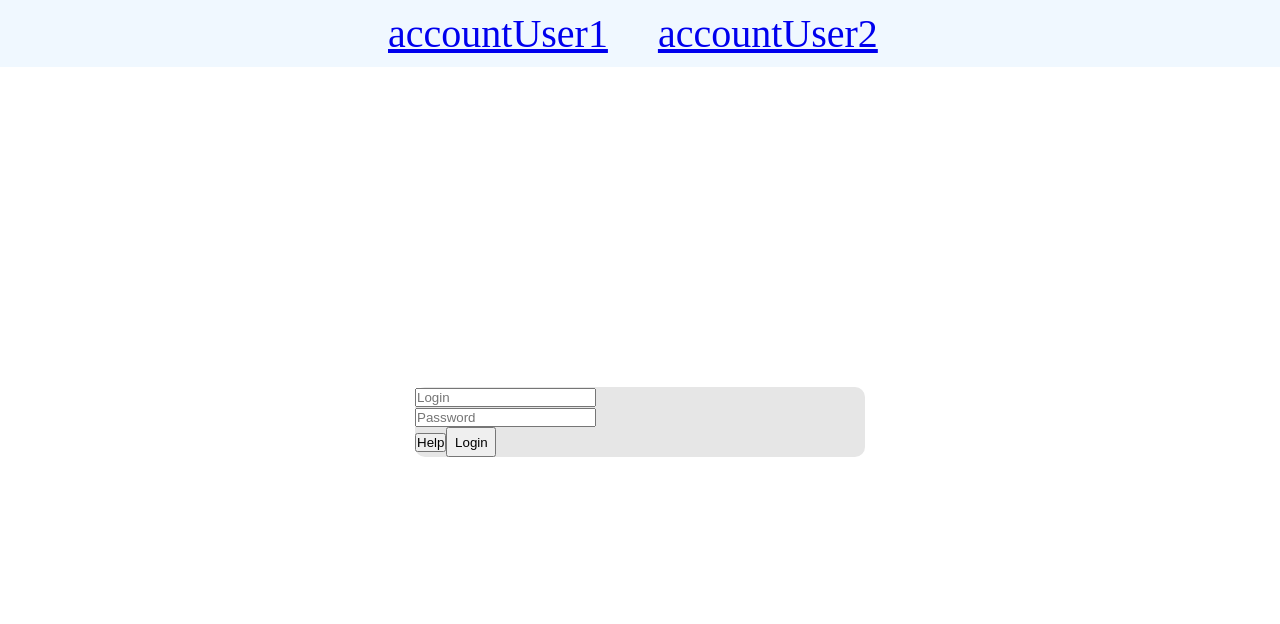
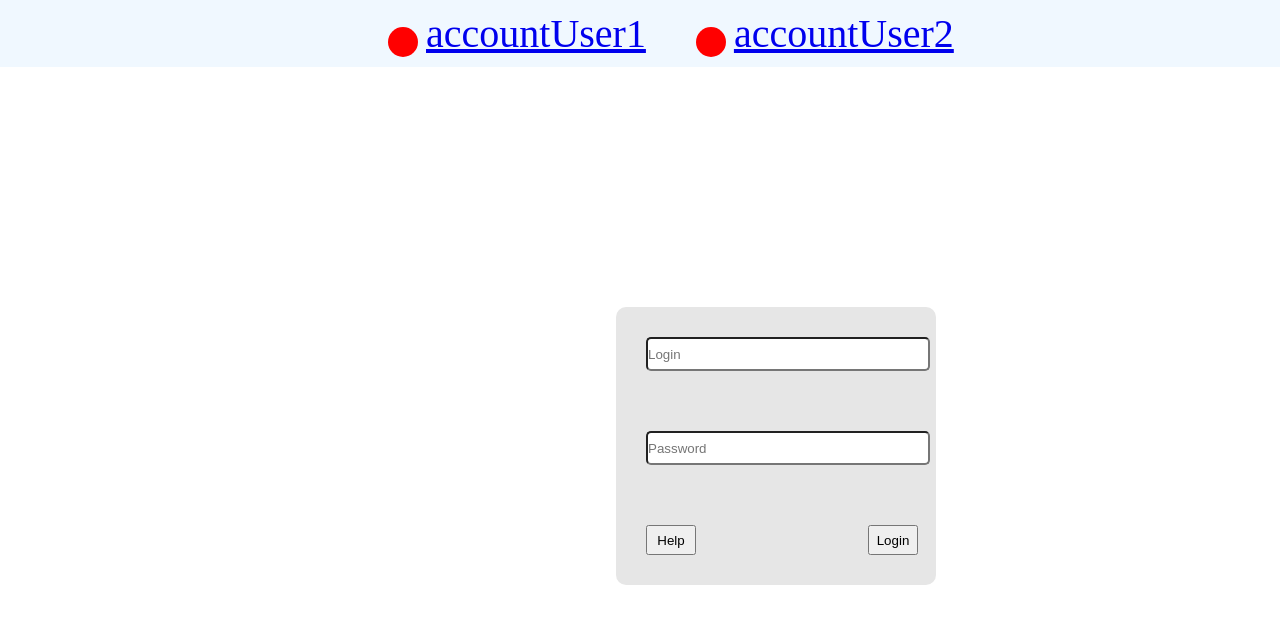
Before and after one commit to intrstllr/chat-app, a Vue app: page /page2 in a window 1280 px wide. Shown: the top 624 px of the page. Built offline with nearby package versions, Linux system fonts and the light colour scheme.

Commit message:
Add files via upload

```diff
--- a/src/App.vue
+++ b/src/App.vue
@@ -3,7 +3,11 @@
     <div class="header__container">
       <div class="header__body">
         <nav class="header__nav">
+          <div class="status__first__user__not__active"
+          :class="{status__first__user__active:isActiveFirst ===`true`}"></div>
           <RouterLink class="page_1" to="/page1">accountUser1</RouterLink>
+          <div class="status__second__user__not__active"
+          :class="{status__second__user__active:isActiveSecond ===`true`}"></div>
           <RouterLink class="page_2" to="/page2">accountUser2</RouterLink>
         </nav>
       </div>
@@ -15,7 +19,14 @@
 
 
 <script>
-
+  export default{
+    data() {
+      return{
+        isActiveFirst:localStorage.getItem("login1"),
+        isActiveSecond:localStorage.getItem("login2")
+      }
+    }
+  }
 </script>
 
 <style scoped>
@@ -23,6 +34,7 @@ body {
   width: 100vh;
 }
 #app{
+  width: 100vh;
   margin-right: 0px;
 }
 
@@ -30,6 +42,7 @@ header{
   background-color: aliceblue;
   width: 100%;
   margin: 0px;
+  position:relative;
 }
 .header__container {
   margin: 0 auto;
@@ -60,5 +73,36 @@ header{
   margin-right: 50px;
 
 }
-
+.status__first__user__not__active{
+  border-radius: 50vh;
+  background-color: red;
+  margin-top: 2vh;
+  width: 30px;
+  height: 30px;
+  margin-right: 1vh;
+}
+.status__first__user__active{
+  border-radius: 50vh;
+  background-color: #12b82d;
+  margin-top: 2vh;
+  width: 30px;
+  height: 30px;
+  margin-right: 1vh;
+}
+.status__second__user__not__active{
+  border-radius: 50vh;
+  background-color: red;
+  margin-top: 2vh;
+  width: 30px;
+  height: 30px;
+  margin-right: 1vh;
+}
+.status__second__user__active{
+  border-radius: 50vh;
+  background-color: #12b82d;
+  margin-top: 2vh;
+  width: 30px;
+  height: 30px;
+  margin-right: 1vh;
+}
 </style>
--- a/src/components/authorization1.vue
+++ b/src/components/authorization1.vue
@@ -64,6 +64,7 @@ export default {
       } else {
         this.authorized1 = false;
       }
+      location.reload();
     },
     helpForAuthorization() {
       alert(` login:admin \n password: 123456`);
@@ -83,18 +84,15 @@ body {
 }
 
 .authorization__form__container {
-  max-width: 1250px;
   margin: 0px auto;
   background-color: hsl(0, 0%, 90%);
-  width: 450px;
+  width: 40vh;
   border-radius: 10px;
-  margin-left: 950px;
-
+  margin-left: 77vh;
 }
 .wrapper__form {
   min-height: 100vh;
   overflow: hidden;
-  width: 2100px;
   display: flex;
   flex-direction: column;
   margin-right: 0%;
@@ -102,34 +100,35 @@ body {
 }
 .content__form {
   flex: 1 1 auto;
-  margin-top: 400px;
+  margin-top: 30vh;
   margin-left: 0vh;
+  width: 100vh;
 }
 .div__login_blue {
   padding: 30px;
-  max-width: 1500px;
-  width: 390px;
+  max-width: 100vh;
+  width: 34vh;
 }
 .div__password_blue {
   padding: 30px;
-  max-width: 1500px;
-  width: 390px;
+  max-width: 100vh;
+  width: 34vh;
 }
 .authorization__btns-group_blue {
   padding: 30px;
-  max-width: 1500px;
-  width: 390px;
+  max-width: 100vh;
+  width: 34vh;
   display: flex;
   justify-content: space-between;
   margin-bottom: 50px;
 }
 .authorization__login-input_blue {
-  width: 350px;
+  width: 35vh;
   border-radius: 5px;
   height: 30px;
 }
 .authorization__password-input_blue {
-  width: 350px;
+  width: 35vh;
   border-radius: 5px;
   height: 30px;
 }
--- a/src/components/authorization2.vue
+++ b/src/components/authorization2.vue
@@ -1,27 +1,27 @@
 <template>
-  <div class="wrapper__form__second">
-          <div class="content__form__second">
-              <form class="authorization__form__container__second" @keydown.enter.prevent="">
-                  <div class="div__login___second">
+  <div class="wrapper__form_second">
+          <div class="content__form_second">
+              <form class="authorization__form__container_second" @keydown.enter.prevent="">
+                  <div class="div__login_second">
                       <input
                           v-model="login"
                           type="text"
-                          class="authorization__login-input___second"
+                          class="authorization__login-input_second"
                           placeholder="Login"
                               />
                   </div>
-                  <div class="div__password__second">
+                  <div class="div__password_second">
                       <input
                           v-model="password"
                           type="password"
-                          class="authorization__password-input__second"
+                          class="authorization__password-input_second"
                           placeholder="Password"
                       />
                   </div>
-                  <div class="authorization__btns-group___second">
+                  <div class="authorization__btns-group_second">
                       <button
                           @click.prevent=""
-                          class="authorization__forgive-btn__second"
+                          class="authorization__forgive-btn_second"
                           @click="helpForAuthorization()"
                       >
                           Help
@@ -64,6 +64,7 @@
         } else {
           this.authorized1 = false;
         }
+        location.reload();
       },
       helpForAuthorization() {
         alert(` login:admin2 \n password: 654321`);
@@ -73,56 +74,62 @@
   </script>
 
   <style>
+*{
+  margin: 0px;
+  padding: 0px;
+}
 body {
-    padding: 0;
-    margin: 0;
+  padding: 0px;
+  margin: 0px;
 }
 
-  .authorization__form__container__second {
-    max-width: 1250px;
+.authorization__form__container_second {
   margin: 0px auto;
   background-color: hsl(0, 0%, 90%);
-    width: 450px;
+  width: 40vh;
   border-radius: 10px;
+  margin-left: 77vh;
+
 }
-  .wrapper__form__second {
+.wrapper__form_second {
   min-height: 100vh;
   overflow: hidden;
   display: flex;
   flex-direction: column;
-    margin: 0px;
+  margin-right: 0%;
   padding: 0px;
 }
-  .content__form__second {
+.content__form_second {
   flex: 1 1 auto;
-    margin-top: 40vh;
+  margin-top: 30vh;
   margin-left: 0vh;
+  width: 100vh;
 }
-  .div__login_second{
+.div__login_second {
   padding: 30px;
-    max-width: 1500px;
-    width: 390px;
+  max-width: 100vh;
+  width: 34vh;
 }
 .div__password_second {
   padding: 30px;
-    max-width: 1500px;
-    width: 390px;
+  max-width: 100vh;
+  width: 34vh;
 }
-  .authorization__btns-group_second{
+.authorization__btns-group_second {
   padding: 30px;
-    max-width: 1500px;
-    width: 390px;
+  max-width: 100vh;
+  width: 34vh;
   display: flex;
   justify-content: space-between;
   margin-bottom: 50px;
 }
 .authorization__login-input_second {
-    width: 350px;
+  width: 35vh;
   border-radius: 5px;
   height: 30px;
 }
 .authorization__password-input_second {
-    width: 350px;
+  width: 35vh;
   border-radius: 5px;
   height: 30px;
 }
--- a/src/pages/PageOfFirstUser.vue
+++ b/src/pages/PageOfFirstUser.vue
@@ -1,27 +1,29 @@
 <template>
   <authorization1 v-if="!isAuth" @authorized="isAuth = true" />
-  <div v-else>
+  <div class="visible__content" v-else>
     <header>
       <div class="logOut__btn" @click="logOut()">Log Out</div>
     </header>
-    <body class="content" >
+    <div class="content">
       <div class="list_body">
         <div class="messages__List">
           <div
             v-for="msg in messages"
             :key="msg.id"
             class="mess_list"
+            :class="{ right_mess_list: msg.loginUser === `admin2` }"
             :style="{ background: msg.color }"
           >
             {{ msg.body }}
             <div class="btndel" @click.prevent="deleteMessage(msg.id)">Х</div>
-            <div class="time">
+            <div class="time" style="margin-top: 25px">
               {{ new Date(msg.timeSend).toLocaleTimeString() }}
             </div>
             <div class="whoSend">
               {{ msg.loginUser }}
             </div>
           </div>
+        <div class="indent"></div>
         </div>
       </div>
       <form class="form">
@@ -33,7 +35,7 @@
         />
         <button class="btnSend" @click.prevent="sendMessage">Send</button>
       </form>
-    </body>
+    </div>
   </div>
 </template>
 
@@ -89,6 +91,12 @@ export default {
   box-sizing: border-box;
   font-family: "Roboto", sans-serif;
 }
+.visible__content {
+  width: 100vh;
+  height: 100vh;
+  margin: 0vh;
+  padding: 0vh;
+}
 .form {
   position: fixed;
   left: 0;
@@ -128,15 +136,14 @@ export default {
   margin-top: 10px;
   padding: 5px;
   position: relative;
-}
-.indent__for__form {
-  min-height: 120px;
-  width: 100%;
-  height: 120px;
+  flex-direction: row;
+  display: flex;
+  flex-wrap: wrap;
 }
 .btndel {
-  position: absolute;
+  margin-right: 0;
   top: 4px;
+  float: right;
   right: 4px;
   border-radius: 50%;
   width: 30px;
@@ -147,6 +154,7 @@ export default {
   align-items: center;
   color: #fff;
   cursor: pointer;
+  position: relative;
 }
 .btndel:hover {
   background-color: #f00;
@@ -155,20 +163,13 @@ export default {
   padding: 16px;
   border-radius: 20px;
   margin-top: 5px;
-  max-width: 620px;
   overflow-wrap: break-word;
-  min-width: 620px;
+  width: 50vh;
 }
 .logOut__btn {
+  background: blue;
   width: 100px;
   height: 35px;
-  display: flex;
-  justify-content: center;
-  align-items: center;
-  outline: none;
-  color: white;
-  border-radius: 5px;
-  background: blue;
   border: none;
   width: 100px;
   height: 35px;
@@ -181,13 +182,23 @@ export default {
   margin-left: 1500px;
   margin-top: 10px;
   max-height: 35px;
-  position: fixed;
 }
 .content {
   margin-left: 50%;
   display: flex;
+  width: 100vh;
 }
 header {
   max-height: 200px;
 }
+.list_body {
+  width: 100vh;
+}
+.right_mess_list {
+  margin-left: 50vh;
+}
+.indent {
+  width: 100vh;
+  height: 60px;
+}
 </style>
--- a/src/pages/PageOfSecondUser.vue
+++ b/src/pages/PageOfSecondUser.vue
@@ -1,24 +1,27 @@
 <template>
   <authorization2 v-if="!isAuth" @authorized="isAuth = true" />
-  <div v-else>
+  <div class="visible__content" v-else>
     <header>
       <div class="logOut__btn" @click="logOut()">Log Out</div>
     </header>
     <div class="content">
+      <div class="list_body">
         <div class="messages__List">
           <div
             v-for="msg in messages"
             :key="msg.id"
             class="mess_list"
+            :class="{ right_mess_list: msg.loginUser === `admin1` }"
             :style="{ background: msg.color }"
           >
             {{ msg.body }}
             <div class="btndel" @click.prevent="deleteMessage(msg.id)">X</div>
-          <div class="time">
+            <div class="time" style="margin-top: 25px;">
               {{ new Date(msg.timeSend).toLocaleTimeString() }}
             </div>
             <div class="whoSend">
               {{ msg.loginUser }}
+            </div>
           </div>
         </div>
       </div>
@@ -87,6 +90,10 @@ export default {
   box-sizing: border-box;
   font-family: "Roboto", sans-serif;
 }
+.visible__content {
+  width: 100vh;
+  height: 100vh;
+}
 .form {
   position: fixed;
   left: 0;
@@ -127,16 +134,14 @@ export default {
   margin-top: 10px;
   padding: 5px;
   position: relative;
-}
-.indent__for__form {
-  min-height: 60px;
-  width: 100%;
-  position: fixed;
-  height: 30px;
+  flex-direction: row;
+  display: flex;
+  flex-wrap: wrap;
 }
 .btndel {
-  position: absolute;
+  margin-right: 0;
   top: 4px;
+  float: right;
   right: 4px;
   border-radius: 50%;
   width: 30px;
@@ -147,6 +152,7 @@ export default {
   align-items: center;
   color: #fff;
   cursor: pointer;
+  position: relative;
 }
 .btndel:hover {
   background-color: #f00;
@@ -155,21 +161,13 @@ export default {
   padding: 16px;
   border-radius: 20px;
   margin-top: 5px;
-  max-width: 620px;
   overflow-wrap: break-word;
-  min-width: 620px;
+  width: 50vh
 }
 .logOut__btn {
   background: #18bd2e;
-  border: none;
   width: 100px;
   height: 35px;
-  display: flex;
-  justify-content: center;
-  align-items: center;
-  outline: none;
-  color: white;
-  border-radius: 5px;
   border: none;
   width: 100px;
   height: 35px;
@@ -182,12 +180,19 @@ export default {
   margin-left: 1500px;
   margin-top: 10px;
   max-height: 35px;
-  position: fixed;
+}
+.content {
+  margin-left: 50%;
+  display: flex;
+  width: 100vh;
 }
 .list_body {
-  min-height: 200px;
+  width: 100vh;
 }
 header {
   max-height: 200px;
 }
+.right_mess_list {
+  margin-left: 50vh;
+}
 </style>
```
Lines whose indentation alone changed are shown as unchanged.
